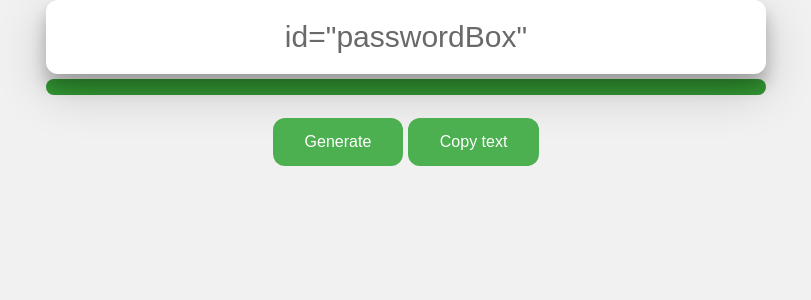
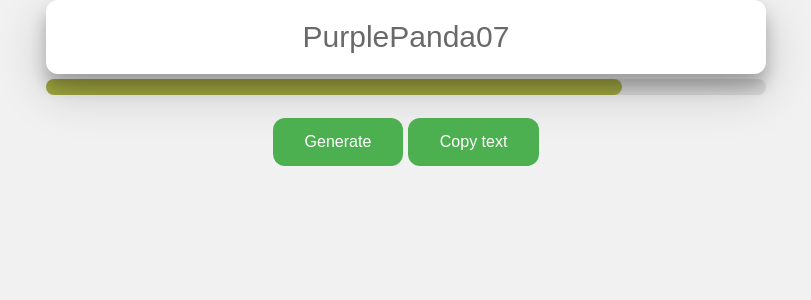
Before and after one commit to zmcdonaldwright/passwordgen, a Flask app: template templates/PassGen.html in a window 1280 px wide. Shown: the part 200-500 px from the top of the page, without its empty margins (234-1045 px from the left). Run offline with Flask 2, Linux system fonts and the light colour scheme; the template is opened without the code that fills it, so the values that code supplies are empty.

Commit message:
Update PassGen.html

```diff
--- a/templates/PassGen.html
+++ b/templates/PassGen.html
@@ -11,66 +11,18 @@
 </div>
 <body>
 	<div class="body">
-		<input type="text" value={{message}} id="passwordBox">
+		<input type="text" value="" id="passwordBox">
 		<div class="password-meter-wrap">
 			<div class="password-meter-bar"></div>
 		</div>
 		<br>
-		<button onClick="window.location.reload();">Generate</button>
+		<button onClick="passwordGenerator()" id="generateButton">Generate</button>
 		<div class="tooltip">
-			<button onclick="myFunction()" onmouseout="outFunc()"> <span class="tooltiptext" id="myTooltip">Copy to clipboard</span>Copy text</button>
+			<button onclick="clipboardCopy()"> <span class="tooltiptext" id="myTooltip">Copy to clipboard</span>Copy text</button>
 		</div>
 
-		<script>
-		function myFunction() {
-		  var copyText = document.getElementById("passwordBox");
-		  copyText.select();
-		  copyText.setSelectionRange(0, 99999);
-		  document.execCommand("copy");
-
-		  var tooltip = document.getElementById("myTooltip");
-		  tooltip.innerHTML = "Copied";
-		}
-
-		function outFunc() {
-		  var tooltip = document.getElementById("myTooltip");
-		  tooltip.innerHTML = "Copy to clipboard";
-		}
-		</script>
 		<script type="text/javascript" src="/static/zxcvbn.js"></script>
-		<script>
-		'use strict';
-
-		class PasswordMeter {
-			constructor(selector) {
-				this.wrappers = document.querySelectorAll(selector);
-				if(this.wrappers.length > 0) {
-					this.init(this.wrappers);
-				}
-			}
-			init(wrappers) {
-				wrappers.forEach(wrapper => {
-					let bar = wrapper.querySelector('.password-meter-bar');
-					let input = wrapper.previousElementSibling;
-
-					myFunct(bar, input);
-					input.addEventListener('keyup', function() {myFunct(bar, input);}, false);
-				});
-			}
-		}
-
-		function myFunct(bar, input) {
-			let value = input.value;
-			bar.classList.remove('level0', 'level1', 'level2', 'level3', 'level4');
-			let result = zxcvbn(value);
-			let cls = `level${result.score}`;
-			bar.classList.add(cls);
-		}
-
-		document.addEventListener('DOMContentLoaded', () => {
-			const passwordMeter = new PasswordMeter('.password-meter-wrap');
-		}, false);
-	</script>
+		<script type="text/javascript" src="/static/script.js"></script>
 	</div>
 </body>
 </html>
```
